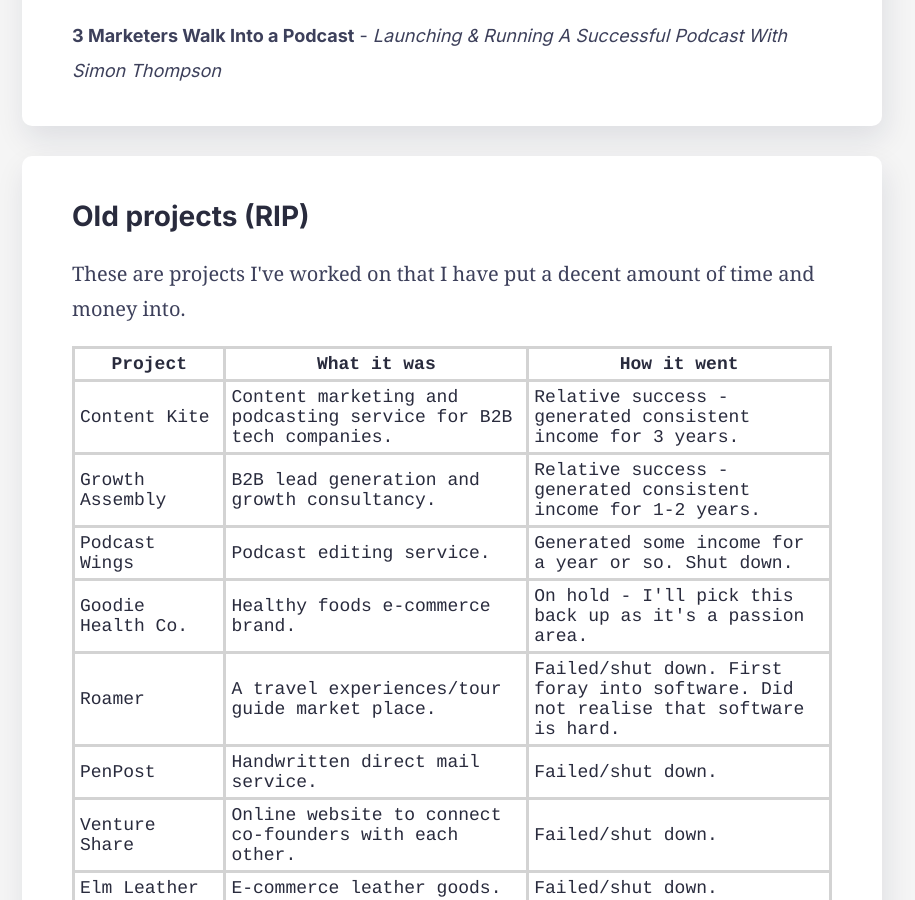
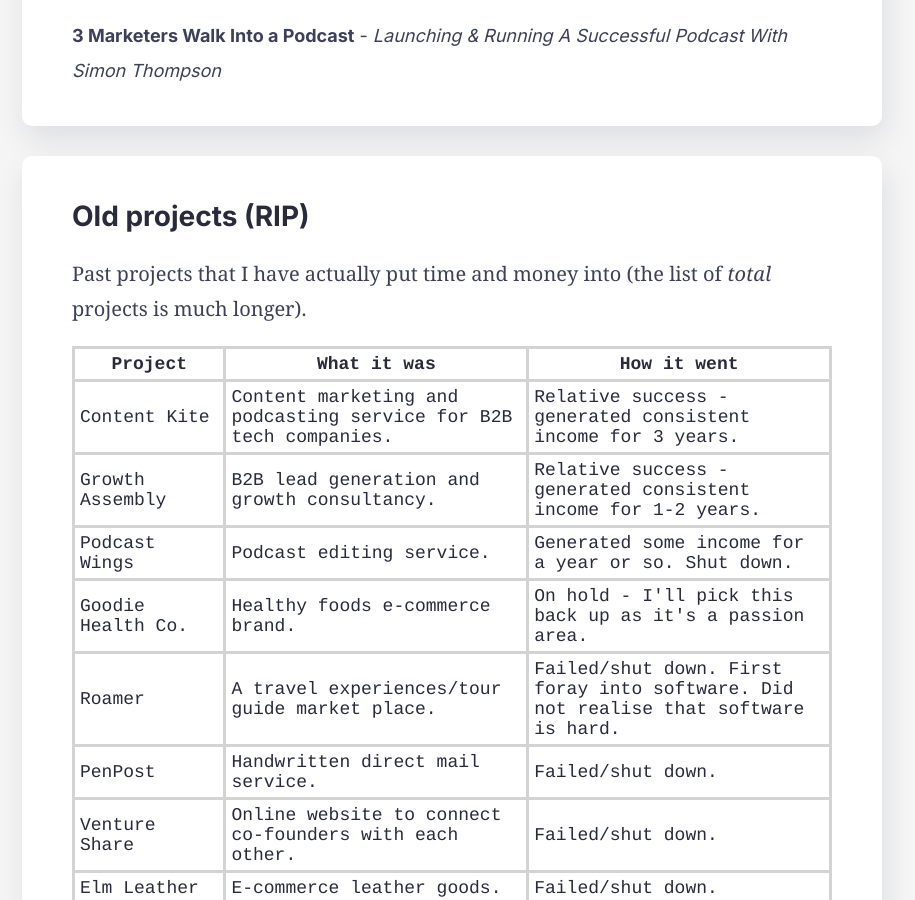
Before and after one commit to simoncthompson/simoncthompson-com, a Jekyll site: the page built from index.html, in a window 1280 px wide and 900 px high, scrolled down 2290 px. Shown: the whole window, without its empty margins (188-1103 px from the left). Built offline with Jekyll 4.4.1, drawn with Linux system fonts in a browser that asks for light colours; nearby versions of some CDN libraries.

```diff
--- a/index.html
+++ b/index.html
@@ -90,7 +90,7 @@ layout: default
 
   <div class="card">
     <h2>Old projects (RIP)</h2>
-    <p>These are projects I've worked on that I have put a decent amount of time and money into.</p>
+    <p>Past projects that I have actually put time and money into (the list of <em>total</em> projects is much longer).</p>
     <table class="table">
   <thead>
     <tr>
```
Also changed, not shown: _layouts/post.html (added, +15 -0 lines).
